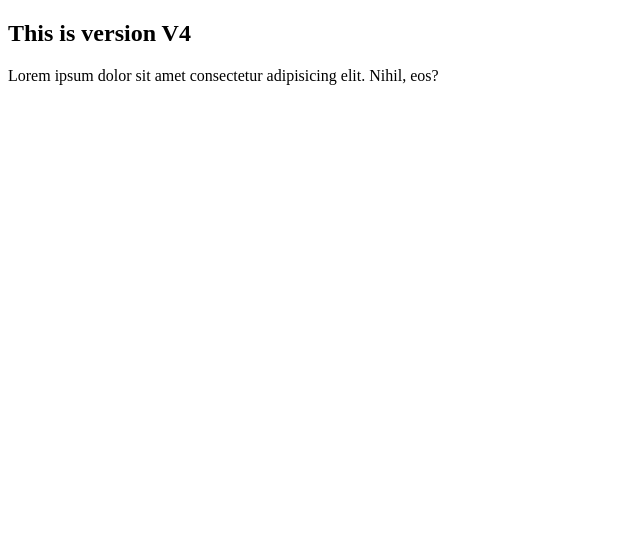
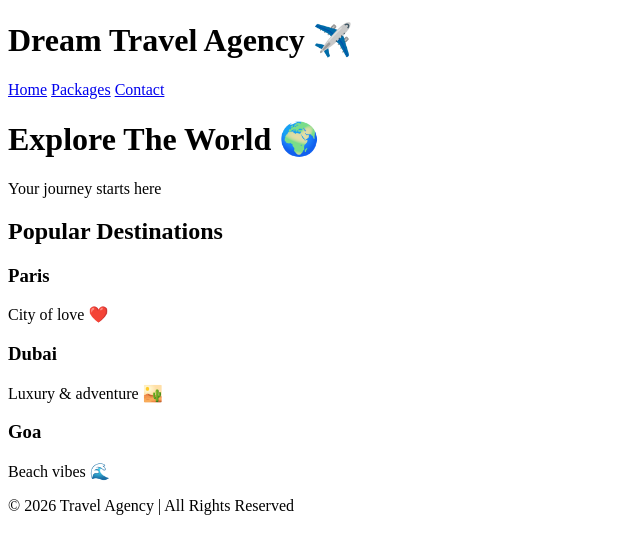
Before and after one commit to sayanmaity264/besicRepo, a plain HTML site: page index.html in a window 1280 px wide. Shown: the whole page, without its empty margins (0-640 px from the left). Drawn offline with Linux system fonts and the light colour scheme.

Commit message:
index file V1

```diff
--- a/index.html
+++ b/index.html
@@ -1,13 +1,46 @@
 <!DOCTYPE html>
-<html lang="en">
+<html>
 <head>
-    <meta charset="UTF-8">
-    <meta name="viewport" content="width=device-width, initial-scale=1.0">
-    <title>Document</title>
+    <title>Travel Agency</title>
 </head>
 <body>
-    <h2> This is version V4 </h2>
-    <p>Lorem ipsum dolor sit amet consectetur adipisicing elit. Nihil, eos?</p>
+
+<header>
+    <h1>Dream Travel Agency ✈️</h1>
+</header>
+
+<nav>
+    <a href="#">Home</a>
+    <a href="#">Packages</a>
+    <a href="#">Contact</a>
+</nav>
+
+<div class="hero">
+    <h1>Explore The World 🌍</h1>
+    <p>Your journey starts here</p>
+</div>
+
+<div class="section">
+    <h2>Popular Destinations</h2>
+    <div class="cards">
+        <div class="card">
+            <h3>Paris</h3>
+            <p>City of love ❤️</p>
+        </div>
+        <div class="card">
+            <h3>Dubai</h3>
+            <p>Luxury & adventure 🏜️</p>
+        </div>
+        <div class="card">
+            <h3>Goa</h3>
+            <p>Beach vibes 🌊</p>
+        </div>
+    </div>
+</div>
+
+<footer>
+    <p>© 2026 Travel Agency | All Rights Reserved</p>
+</footer>
 
 </body>
 </html>
```
